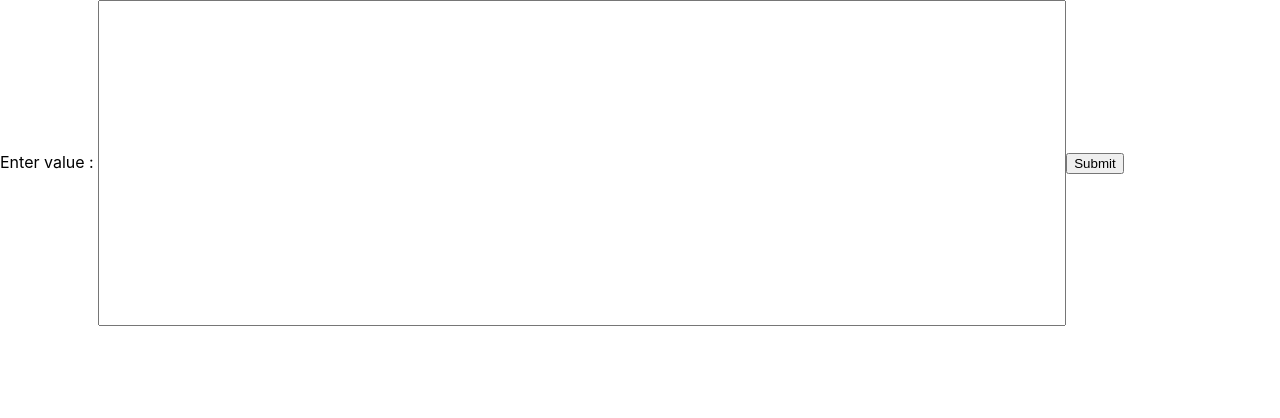
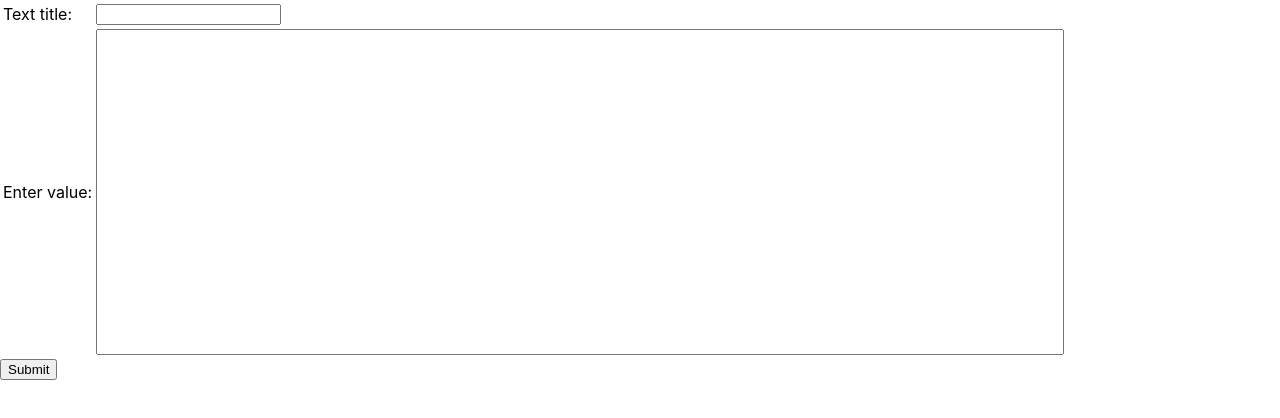
Before and after one commit to dvbeelen/WotW_Story_Prep, a React (Create React App) app: page / in a window 1280 px wide. Shown: the top 418 px of the page. Built offline with nearby package versions, Linux system fonts and the light colour scheme.

Commit message:
Worked on text splitting

```diff
--- a/src/App.js
+++ b/src/App.js
@@ -9,22 +9,47 @@ class App extends Component {
     };
   }
 
+  textObject = {
+    title: "",
+    text: {}
+  }
+
   handleChange(event) {
     console.log(event.target.value)
   }
 
+  handleSubmit = (event) => {
+    event.preventDefault();
+    this.textObject.title = event.target[0].value
+    this.cutStringsFromInput(event.target[1].value)
+    console.log(this.textObject)
+  }
+
+  cutStringsFromInput(text){
+    let sentenceCount = 0
+    while (text.length >= 0){
+      let sentence = text.split(". ")[0]
+      text.replace(sentence, "")
+      this.textObject.text[sentenceCount] = sentence
+    }
+  }
   render() {
     return (
       <div>
-        <form>
-          <label>Enter value : </label>
-          <input
-            id="textInput"
-            type="textarea"
-            name="textValue"
-            onChange={this.handleChange}
-          />
-          <input type="submit" />
+        <form onSubmit={this.handleSubmit}>
+          <table>
+            <tbody>
+              <tr>
+                <td><label htmlFor="title">Text title: </label></td>
+                <td><input type="text" id="title"></input></td>
+              </tr>
+              <tr>
+                <td><label htmlFor="textInput">Enter value: </label></td>
+                <td><input id="textInput" type="textarea" name="textValue"/></td>
+              </tr>
+            </tbody>
+          </table>
+          <input type="submit"/>
         </form>
       </div>
     );
```
